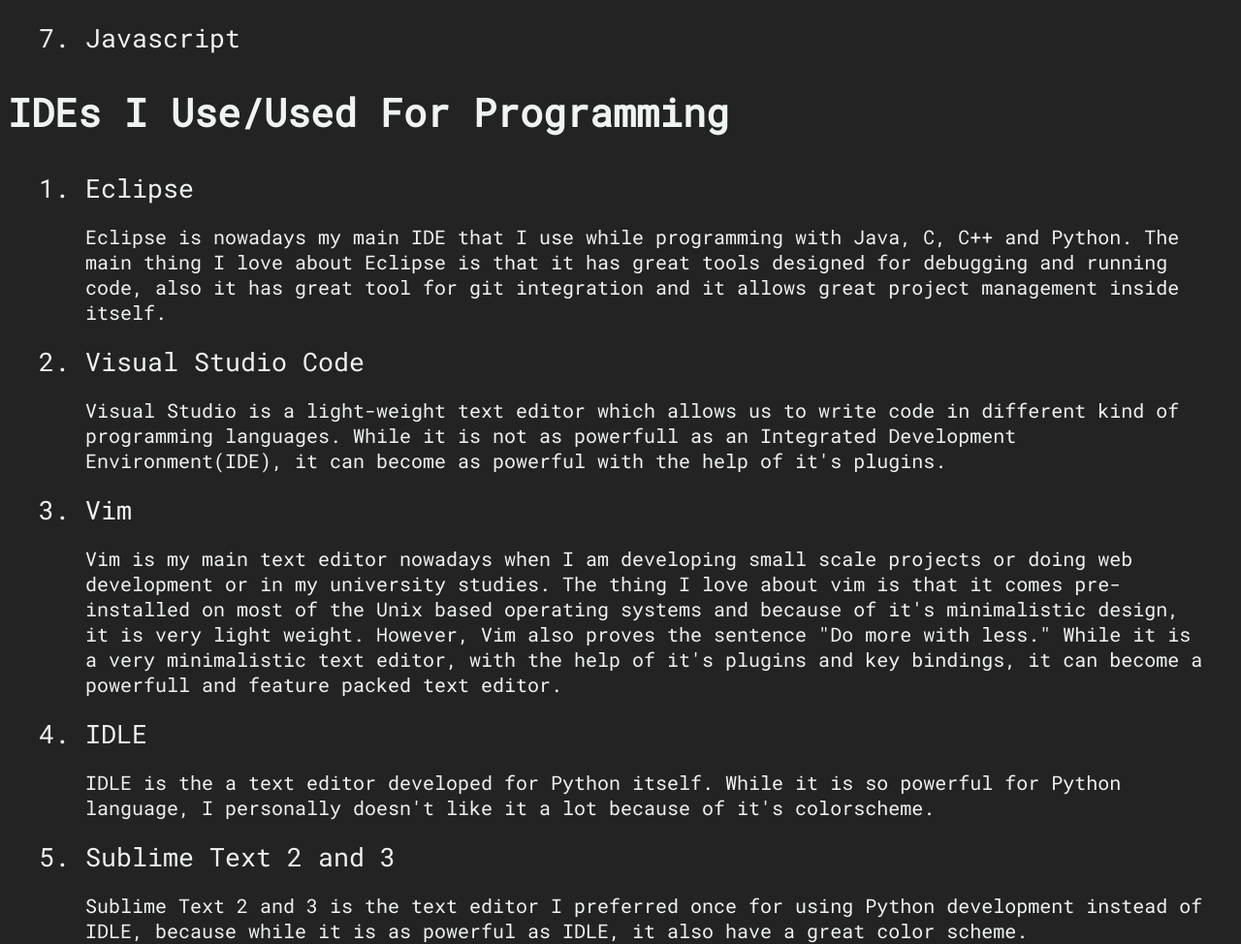
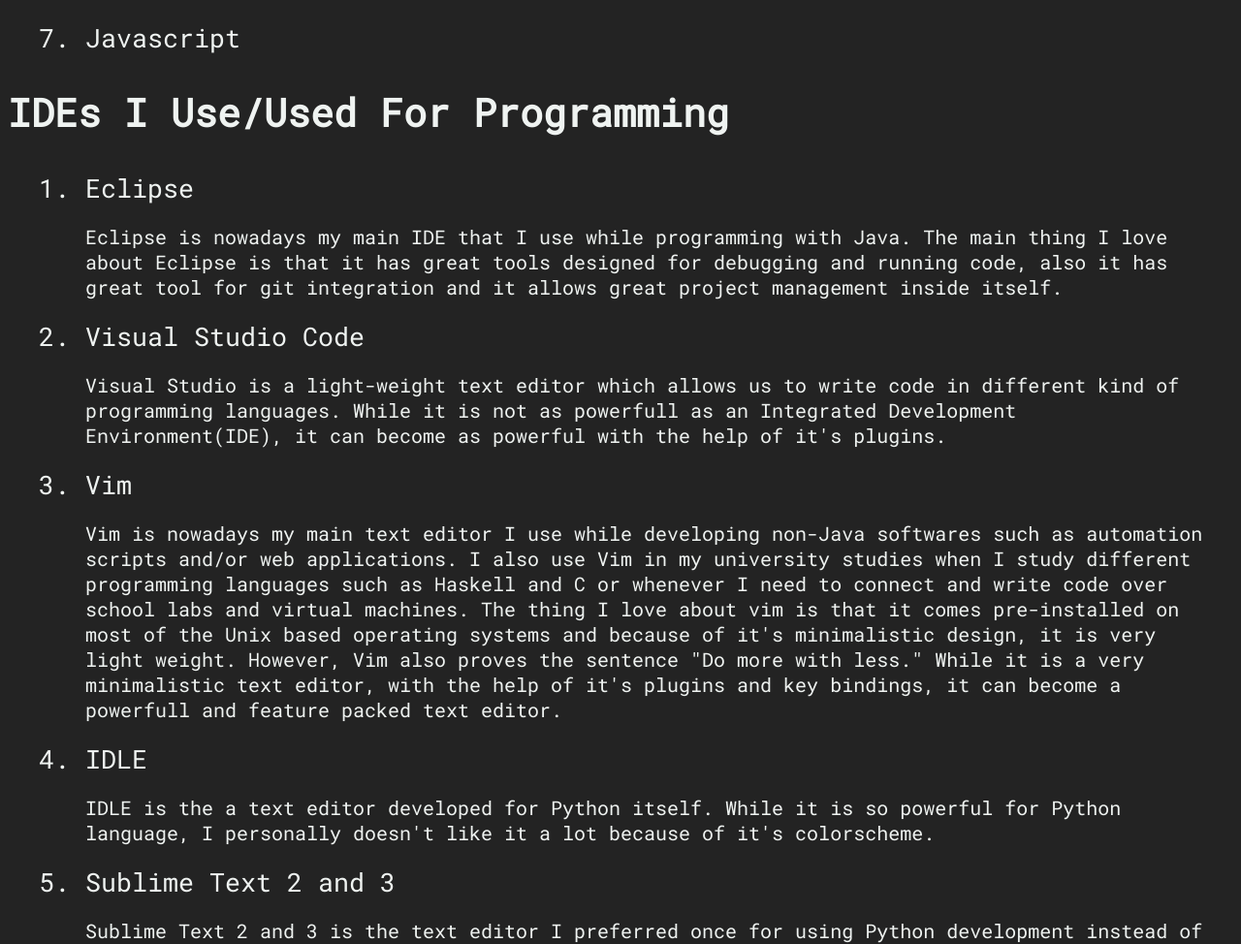
Before and after one commit to alicagatay/My-Personal-Website, a Django app: page /about in a window 1280 px wide. Shown: the part 1023-1997 px from the top of the page at 97% size. Run offline with Django 3.2, Linux system fonts and the light colour scheme.

Commit message:
Made some changes on my about page.

```diff
--- a/blog/templates/blog/about.html
+++ b/blog/templates/blog/about.html
@@ -53,7 +53,7 @@
                 <li>Eclipse</li>
 
                 <p>
-                Eclipse is nowadays my main IDE that I use while programming with Java, C, C++ and Python.
+                Eclipse is nowadays my main IDE that I use while programming with Java.
                 The main thing I love about Eclipse is that it has great tools designed for debugging and
                 running code, also it has great tool for git integration and it allows great project
                 management inside itself.
@@ -70,12 +70,13 @@
 
                 <li>Vim</li>
                 <p>
-                Vim is my main text editor nowadays when I am developing small scale projects or doing web development
-                or in my university studies. The thing I love about vim is that it comes pre-installed on most of the Unix based operating
-                systems and because of it's minimalistic design, it is very light weight. However, Vim also
-                proves the sentence "Do more with less." While it is a very minimalistic text editor, with
-                the help of it's plugins and key bindings, it can become a powerfull and feature packed text
-                editor.
+
+                Vim is nowadays my main text editor I use while developing non-Java softwares such as automation scripts and/or web
+                applications. I also use Vim in my university studies when I study different programming languages such as Haskell and C or
+                whenever I need to connect and write code over school labs and virtual machines. The thing I love about vim is that it
+                comes pre-installed on most of the Unix based operating systems and because of it's minimalistic design, it is very light
+                weight. However, Vim also proves the sentence "Do more with less." While it is a very minimalistic text editor, with
+                the help of it's plugins and key bindings, it can become a powerfull and feature packed text editor.
                 </p>
 
 
```
